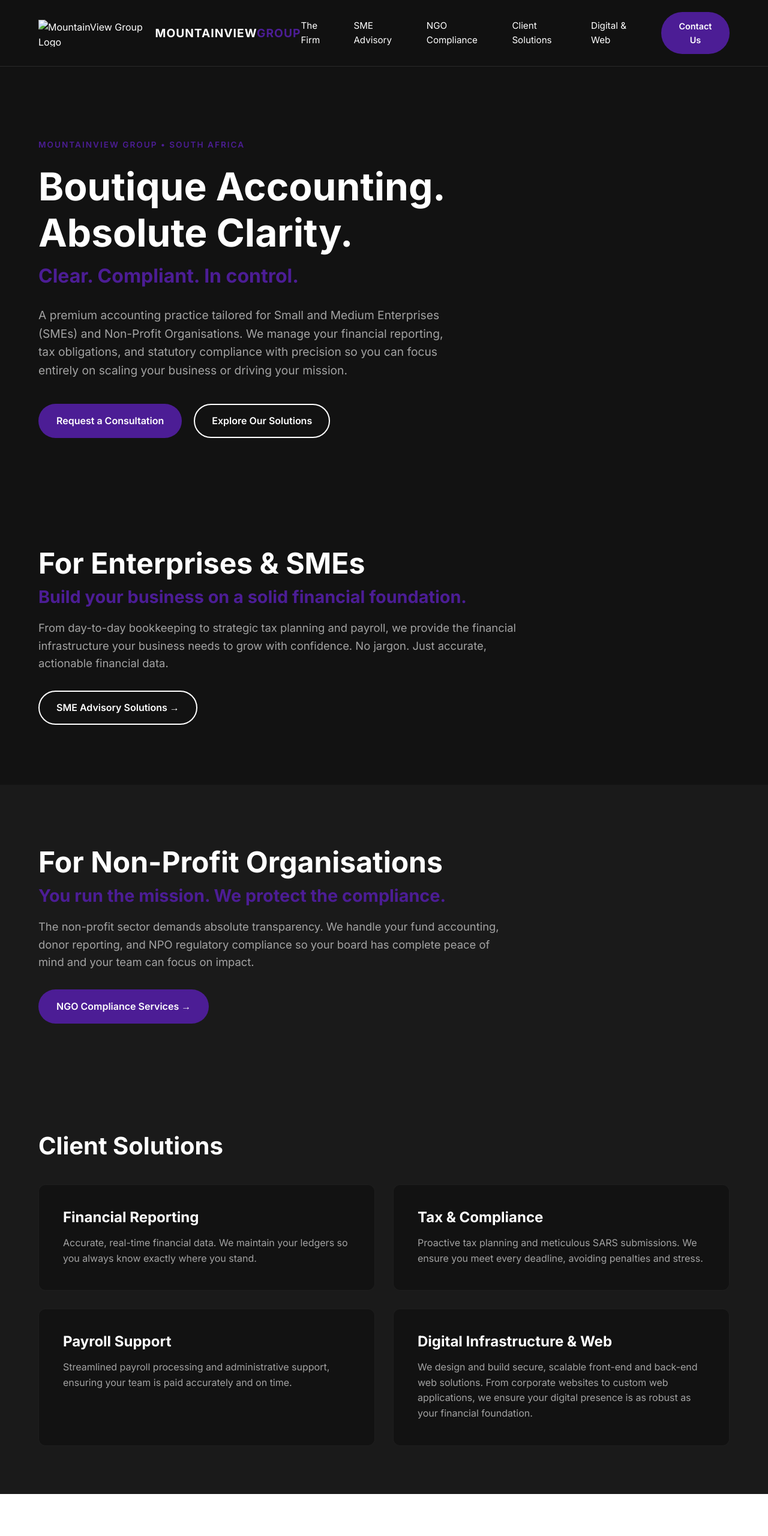
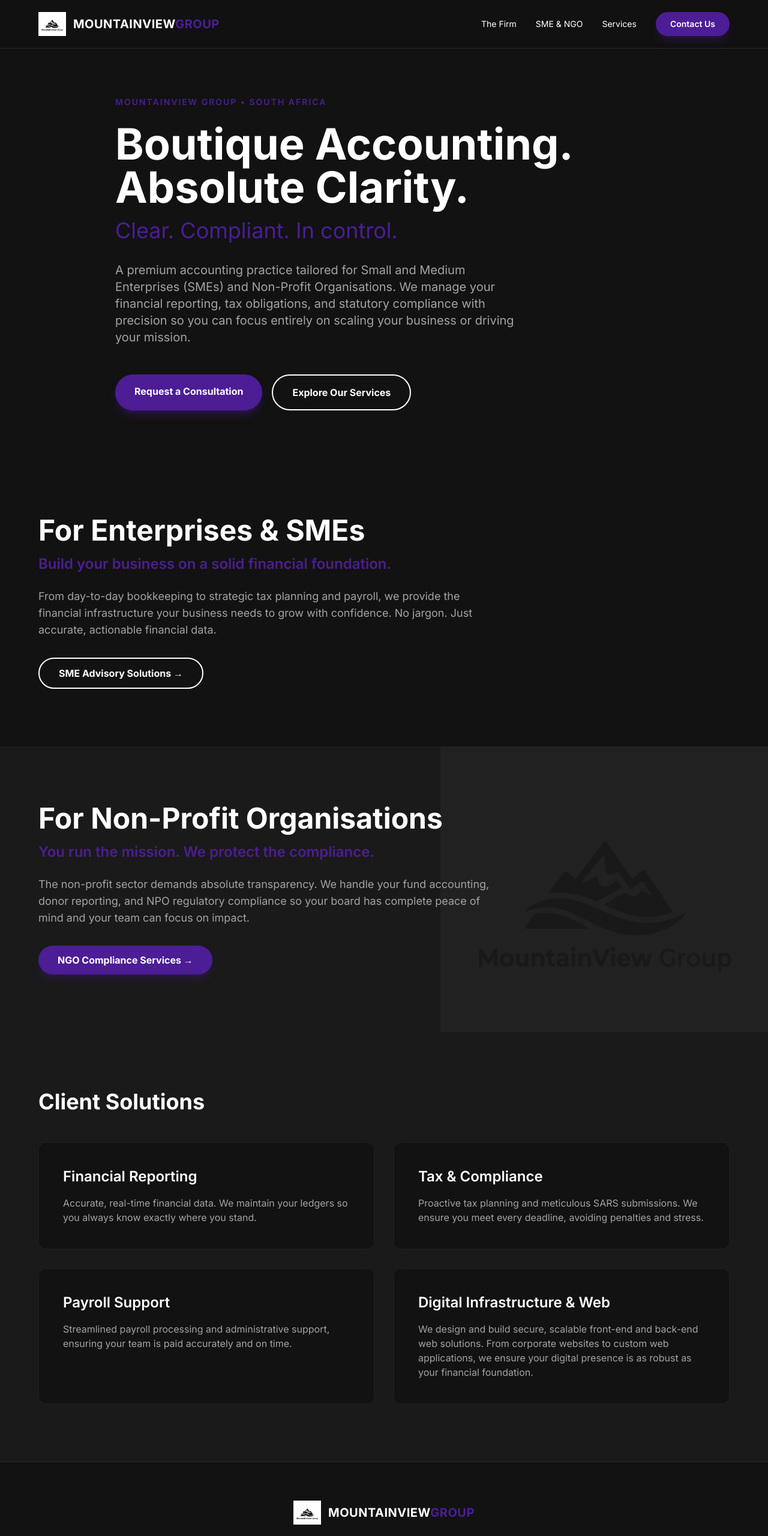
Before and after one commit to Nova-Nkosi/MountainView, a plain HTML site: page index.html in a window 1280 px wide. Shown: the top 2560 px of the page at 60% size. Drawn offline with nearby package versions, Linux system fonts and the light colour scheme.

Commit message:
Update index.html

```diff
--- a/index.html
+++ b/index.html
@@ -1,5 +1,5 @@
 <!DOCTYPE html>
-<html lang="en">
+<html lang="en" class="scroll-smooth">
 <head>
     <meta charset="UTF-8">
     <meta name="viewport" content="width=device-width, initial-scale=1.0">
@@ -11,10 +11,32 @@
     <link rel="preconnect" href="https://fonts.gstatic.com" crossorigin>
     <link href="https://fonts.googleapis.com/css2?family=Inter:wght@300;400;600;700&display=swap" rel="stylesheet">
 
-    <!-- Styles -->
-    <link rel="stylesheet" href="style.css">
+    <!-- Tailwind CSS -->
+    <script src="https://cdn.tailwindcss.com"></script>
 
-    <!-- CRISP CHAT BOT (Neo) -->
+    <!-- Tailwind Custom Config (Your Brand Colors) -->
+    <script>
+        tailwind.config = {
+            theme: {
+                extend: {
+                    colors: {
+                        brand: {
+                            black: '#121212',
+                            offblack: '#1a1a1a',
+                            purple: '#4C1D95',
+                            purplehover: '#6D28D9',
+                            gray: '#a3a3a3'
+                        }
+                    },
+                    fontFamily: {
+                        sans: ['Inter', 'sans-serif'],
+                    }
+                }
+            }
+        }
+    </script>
+
+    <!-- Crisp Chat Bot (Neo) -->
     <script type="text/javascript">
         window.$crisp=[];
         window.CRISP_WEBSITE_ID="f32d26fa-4728-4ec7-b701-8175384851f5";
@@ -26,149 +48,133 @@
             d.getElementsByTagName("head")[0].appendChild(s);
         })();
     </script>
+
+    <!-- Custom CSS for the Watermark -->
+    <style>
+        .watermark-bg {
+            background-image: url('logo.jpg'); /* Using your actual file name */
+            background-size: contain;
+            background-repeat: no-repeat;
+            background-position: right center;
+            opacity: 0.03;
+        }
+    </style>
 </head>
-<body>
+<body class="bg-brand-black text-white font-sans antialiased overflow-x-hidden">
 
     <!-- NAVIGATION -->
-    <nav class="navbar">
-        <div class="logo-container">
-            <!-- REPLACE WITH YOUR ACTUAL LOGO FILENAME -->
-            <img src="YOUR_LOGO_URL.png" alt="MountainView Group Logo" class="logo-img">
-            <span class="logo-text">MOUNTAINVIEW<span class="text-purple">GROUP</span></span>
+    <nav class="fixed w-full top-0 z-50 bg-brand-black/95 backdrop-blur-sm border-b border-white/10 px-[5%] py-5 flex justify-between items-center">
+        <!-- Logo -->
+        <a href="index.html" class="flex items-center gap-3 z-50">
+            <img src="logo.jpg" alt="MountainView Group Logo" class="h-10 w-auto">
+            <span class="font-bold text-xl tracking-wide">MOUNTAINVIEW<span class="text-brand-purple">GROUP</span></span>
+        </a>
+
+        <!-- Desktop Links -->
+        <div class="hidden md:flex items-center gap-8 text-sm">
+            <a href="who-we-are.html" class="hover:text-brand-purple transition-colors duration-300">The Firm</a>
+            <a href="smes-ngos.html" class="hover:text-brand-purple transition-colors duration-300">SME & NGO</a>
+            <a href="services.html" class="hover:text-brand-purple transition-colors duration-300">Services</a>
+            <a href="contact.html" class="bg-brand-purple hover:bg-brand-purplehover text-white px-6 py-2.5 rounded-full font-semibold transition-all duration-300 shadow-lg shadow-brand-purple/30">Contact Us</a>
         </div>
 
-        <!-- Desktop Links -->
-        <div class="nav-links">
-            <a href="#the-firm" class="nav-link">The Firm</a>
-            <a href="#sme-advisory" class="nav-link">SME Advisory</a>
-            <a href="#ngo-compliance" class="nav-link">NGO Compliance</a>
-            <a href="#client-solutions" class="nav-link">Client Solutions</a>
-            <a href="#digital" class="nav-link">Digital & Web</a>
-            <a href="#contact" class="btn btn-primary nav-btn">Contact Us</a>
-        </div>
-
-        <!-- Hamburger Icon (Mobile Only) -->
-        <button class="hamburger" id="hamburger-btn" aria-label="Open Menu">
-            <span></span>
-            <span></span>
-            <span></span>
+        <!-- Hamburger Icon (Mobile) -->
+        <button id="hamburger-btn" class="md:hidden z-50 flex flex-col gap-1.5 w-8" aria-label="Open Menu">
+            <span class="block h-0.5 w-full bg-white rounded-full"></span>
+            <span class="block h-0.5 w-full bg-white rounded-full"></span>
+            <span class="block h-0.5 w-full bg-white rounded-full"></span>
         </button>
     </nav>
 
     <!-- FULL SCREEN MOBILE MENU OVERLAY -->
-    <div class="mobile-menu" id="mobile-menu">
-        <button class="close-btn" id="close-btn" aria-label="Close Menu">&times;</button>
-        <div class="mobile-menu-links">
-            <a href="#the-firm" class="mobile-link">The Firm</a>
-            <a href="#sme-advisory" class="mobile-link">SME Advisory</a>
-            <a href="#ngo-compliance" class="mobile-link">NGO Compliance</a>
-            <a href="#client-solutions" class="mobile-link">Client Solutions</a>
-            <a href="#digital" class="mobile-link">Digital & Web</a>
-            <a href="#contact" class="btn btn-primary mobile-contact-btn">Contact Us</a>
+    <div id="mobile-menu" class="fixed inset-0 bg-brand-black z-40 flex flex-col justify-center items-center opacity-0 invisible transition-all duration-400 ease-in-out">
+        <button id="close-btn" class="absolute top-6 right-[5%] text-5xl text-white hover:text-brand-purple transition-colors">&times;</button>
+        <div class="flex flex-col items-center gap-8">
+            <a href="who-we-are.html" class="mobile-link text-3xl font-semibold hover:text-brand-purple transition-all duration-300 hover:scale-105">The Firm</a>
+            <a href="smes-ngos.html" class="mobile-link text-3xl font-semibold hover:text-brand-purple transition-all duration-300 hover:scale-105">SME & NGO</a>
+            <a href="services.html" class="mobile-link text-3xl font-semibold hover:text-brand-purple transition-all duration-300 hover:scale-105">Services</a>
+            <a href="contact.html" class="mobile-link mt-4 bg-brand-purple hover:bg-brand-purplehover text-white px-10 py-4 rounded-full font-bold text-xl transition-all duration-300 shadow-lg shadow-brand-purple/30">Contact Us</a>
         </div>
     </div>
 
     <!-- HERO SECTION -->
-    <section class="hero" id="the-firm">
-        <div class="hero-content">
-            <p class="pre-heading">MOUNTAINVIEW GROUP • SOUTH AFRICA</p>
-            <h1 class="main-heading">
-                Boutique Accounting.<br>
-                Absolute Clarity.
-            </h1>
-            <h2 class="sub-heading">Clear. Compliant. In control.</h2>
-            <p class="hero-text">
-                A premium accounting practice tailored for Small and Medium Enterprises (SMEs) and Non-Profit Organisations. We manage your financial reporting, tax obligations, and statutory compliance with precision so you can focus entirely on scaling your business or driving your mission.
-            </p>
+    <section id="the-firm" class="pt-40 pb-20 px-[5%] max-w-5xl mx-auto relative">
+        <p class="text-brand-purple font-semibold tracking-[2px] text-sm mb-6 uppercase">MOUNTAINVIEW GROUP • SOUTH AFRICA</p>
+        <h1 class="text-5xl md:text-7xl font-bold leading-[1.1] mb-4">
+            Boutique Accounting.<br>
+            Absolute Clarity.
+        </h1>
+        <h2 class="text-2xl md:text-4xl font-medium text-brand-purple mb-8">Clear. Compliant. In control.</h2>
+        <p class="text-lg md:text-xl text-brand-gray max-w-2xl mb-12 leading-relaxed">
+            A premium accounting practice tailored for Small and Medium Enterprises (SMEs) and Non-Profit Organisations. We manage your financial reporting, tax obligations, and statutory compliance with precision so you can focus entirely on scaling your business or driving your mission.
+        </p>
 
-            <div class="button-group">
-                <a href="#contact" class="btn btn-primary">Request a Consultation</a>
-                <a href="#client-solutions" class="btn btn-outline">Explore Our Solutions</a>
+        <div class="flex flex-col sm:flex-row gap-4">
+            <a href="contact.html" class="bg-brand-purple hover:bg-brand-purplehover text-white px-8 py-4 rounded-full font-bold text-center transition-all duration-300 transform hover:-translate-y-1 shadow-lg shadow-brand-purple/40">Request a Consultation</a>
+            <a href="services.html" class="border-2 border-white hover:border-brand-purple hover:text-brand-purple text-white px-8 py-4 rounded-full font-bold text-center transition-all duration-300 transform hover:-translate-y-1">Explore Our Services</a>
+        </div>
+    </section>
+
+    <!-- SME SECTION -->
+    <section id="sme-advisory" class="py-24 px-[5%] bg-brand-black">
+        <div class="max-w-4xl">
+            <h2 class="text-4xl md:text-5xl font-bold mb-4">For Enterprises & SMEs</h2>
+            <h3 class="text-2xl text-brand-purple mb-6 font-semibold">Build your business on a solid financial foundation.</h3>
+            <p class="text-lg text-brand-gray mb-8 max-w-3xl">From day-to-day bookkeeping to strategic tax planning and payroll, we provide the financial infrastructure your business needs to grow with confidence. No jargon. Just accurate, actionable financial data.</p>
+            <a href="contact.html" class="inline-block border-2 border-white hover:border-brand-purple hover:text-brand-purple px-8 py-3 rounded-full font-bold transition-all duration-300">SME Advisory Solutions &rarr;</a>
+        </div>
+    </section>
+
+    <!-- NGO SECTION (Watermark) -->
+    <section id="ngo-compliance" class="py-24 px-[5%] bg-brand-offblack relative overflow-hidden">
+        <div class="absolute inset-0 watermark-bg z-0"></div>
+        <div class="relative z-10 max-w-4xl">
+            <h2 class="text-4xl md:text-5xl font-bold mb-4">For Non-Profit Organisations</h2>
+            <h3 class="text-2xl text-brand-purple mb-6 font-semibold">You run the mission. We protect the compliance.</h3>
+            <p class="text-lg text-brand-gray mb-8 max-w-3xl">The non-profit sector demands absolute transparency. We handle your fund accounting, donor reporting, and NPO regulatory compliance so your board has complete peace of mind and your team can focus on impact.</p>
+            <a href="contact.html" class="inline-block bg-brand-purple hover:bg-brand-purplehover text-white px-8 py-3 rounded-full font-bold transition-all duration-300 shadow-lg shadow-brand-purple/30">NGO Compliance Services &rarr;</a>
+        </div>
+    </section>
+
+    <!-- CLIENT SOLUTIONS (Grid) -->
+    <section id="client-solutions" class="py-24 px-[5%] bg-brand-offblack">
+        <h2 class="text-4xl font-bold mb-12">Client Solutions</h2>
+        <div class="grid grid-cols-1 md:grid-cols-2 gap-8">
+
+            <!-- Card 1 -->
+            <div class="bg-brand-black p-10 rounded-xl border border-white/5 hover:border-brand-purple transition-all duration-300 hover:-translate-y-2 hover:shadow-2xl hover:shadow-black/50">
+                <h3 class="text-2xl font-semibold mb-4">Financial Reporting</h3>
+                <p class="text-brand-gray">Accurate, real-time financial data. We maintain your ledgers so you always know exactly where you stand.</p>
+            </div>
+
+            <!-- Card 2 -->
+            <div class="bg-brand-black p-10 rounded-xl border border-white/5 hover:border-brand-purple transition-all duration-300 hover:-translate-y-2 hover:shadow-2xl hover:shadow-black/50">
+                <h3 class="text-2xl font-semibold mb-4">Tax & Compliance</h3>
+                <p class="text-brand-gray">Proactive tax planning and meticulous SARS submissions. We ensure you meet every deadline, avoiding penalties and stress.</p>
+            </div>
+
+            <!-- Card 3 -->
+            <div class="bg-brand-black p-10 rounded-xl border border-white/5 hover:border-brand-purple transition-all duration-300 hover:-translate-y-2 hover:shadow-2xl hover:shadow-black/50">
+                <h3 class="text-2xl font-semibold mb-4">Payroll Support</h3>
+                <p class="text-brand-gray">Streamlined payroll processing and administrative support, ensuring your team is paid accurately and on time.</p>
+            </div>
+
+            <!-- Card 4 (Digital) -->
+            <div id="digital" class="bg-brand-black p-10 rounded-xl border border-white/5 hover:border-brand-purple transition-all duration-300 hover:-translate-y-2 hover:shadow-2xl hover:shadow-black/50">
+                <h3 class="text-2xl font-semibold mb-4">Digital Infrastructure & Web</h3>
+                <p class="text-brand-gray">We design and build secure, scalable front-end and back-end web solutions. From corporate websites to custom web applications, we ensure your digital presence is as robust as your financial foundation.</p>
             </div>
         </div>
     </section>
 
-    <!-- SME SECTION -->
-    <section id="sme-advisory" class="split-section dark-bg">
-        <div class="split-content">
-            <h2>For Enterprises & SMEs</h2>
-            <h3 class="text-purple">Build your business on a solid financial foundation.</h3>
-            <p>From day-to-day bookkeeping to strategic tax planning and payroll, we provide the financial infrastructure your business needs to grow with confidence. No jargon. Just accurate, actionable financial data.</p>
-            <a href="#contact" class="btn btn-outline">SME Advisory Solutions &rarr;</a>
-        </div>
-    </section>
-
-    <!-- NGO SECTION -->
-    <section id="ngo-compliance" class="split-section watermark-section">
-        <div class="watermark-overlay"></div>
-        <div class="split-content relative-z">
-            <h2>For Non-Profit Organisations</h2>
-            <h3 class="text-purple">You run the mission. We protect the compliance.</h3>
-            <p>The non-profit sector demands absolute transparency. We handle your fund accounting, donor reporting, and NPO regulatory compliance so your board has complete peace of mind and your team can focus on impact.</p>
-            <a href="#contact" class="btn btn-primary">NGO Compliance Services &rarr;</a>
-        </div>
-    </section>
-
-    <!-- SERVICES SECTION (Client Solutions) -->
-    <section id="client-solutions" class="services-section">
-        <div class="section-header">
-            <h2>Client Solutions</h2>
-        </div>
-        <div class="grid-container">
-            <div class="service-card">
-                <h3>Financial Reporting</h3>
-                <p>Accurate, real-time financial data. We maintain your ledgers so you always know exactly where you stand.</p>
+    <!-- FOOTER -->
+    <footer class="bg-brand-black py-16 px-[5%] text-center border-t border-white/10 relative overflow-hidden">
+        <div class="relative z-10 flex flex-col items-center">
+            <div class="flex items-center gap-3 mb-6">
+                <img src="logo.jpg" alt="Logo" class="h-10 w-auto">
+                <span class="font-bold text-xl tracking-wide">MOUNTAINVIEW<span class="text-brand-purple">GROUP</span></span>
             </div>
-            <div class="service-card">
-                <h3>Tax & Compliance</h3>
-                <p>Proactive tax planning and meticulous SARS submissions. We ensure you meet every deadline, avoiding penalties and stress.</p>
-            </div>
-            <div class="service-card">
-                <h3>Payroll Support</h3>
-                <p>Streamlined payroll processing and administrative support, ensuring your team is paid accurately and on time.</p>
-            </div>
-
-            <!-- DIGITAL & WEB SERVICE CARD -->
-            <div class="service-card" id="digital">
-                <h3>Digital Infrastructure & Web</h3>
-                <p>We design and build secure, scalable front-end and back-end web solutions. From corporate websites to custom web applications, we ensure your digital presence is as robust as your financial foundation.</p>
-            </div>
-        </div>
-    </section>
-
-    <!-- CONTACT SECTION -->
-    <section id="contact" class="contact-section">
-        <div class="contact-content">
-            <h2>Let's discuss your requirements.</h2>
-            <p>Submit an enquiry and a member of our team will be in touch.</p>
-
-            <!-- FORMSPREE FORM -->
-            <form action="https://formspree.io/f/mnpdworp" method="POST" class="contact-form">
-                <div class="form-group">
-                    <label for="name">Name</label>
-                    <input type="text" id="name" name="name" required>
-                </div>
-                <div class="form-group">
-                    <label for="email">Email</label>
-                    <input type="email" id="email" name="_replyto" required>
-                </div>
-                <div class="form-group">
-                    <label for="message">Message</label>
-                    <textarea id="message" name="message" rows="5" required></textarea>
-                </div>
-                <button type="submit" class="btn btn-primary full-width-btn">Submit Enquiry</button>
-            </form>
-        </div>
-    </section>
-
-    <!-- FOOTER -->
-    <footer class="footer">
-        <div class="footer-content">
-            <div class="logo-container">
-                <img src="YOUR_LOGO_URL.png" alt="Logo" class="logo-img">
-                <span class="logo-text">MOUNTAINVIEW<span class="text-purple">GROUP</span></span>
-            </div>
-            <p>&copy; 2024 MountainView Group. All rights reserved.</p>
+            <p class="text-brand-gray text-sm">&copy; 2024 MountainView Group. All rights reserved.</p>
         </div>
     </footer>
 
@@ -177,20 +183,25 @@
         const hamburgerBtn = document.getElementById('hamburger-btn');
         const closeBtn = document.getElementById('close-btn');
         const mobileMenu = document.getElementById('mobile-menu');
-        const mobileLinks = document.querySelectorAll('.mobile-link, .mobile-contact-btn');
+        const mobileLinks = document.querySelectorAll('.mobile-link');
 
+        // Toggle Menu
         hamburgerBtn.addEventListener('click', () => {
-            mobileMenu.classList.add('active');
+            mobileMenu.classList.remove('opacity-0', 'invisible');
+            mobileMenu.classList.add('opacity-100', 'visible');
         });
 
-        closeBtn.addEventListener('click', () => {
-            mobileMenu.classList.remove('active');
-        });
+        // Close Menu
+        const closeMenu = () => {
+            mobileMenu.classList.remove('opacity-100', 'visible');
+            mobileMenu.classList.add('opacity-0', 'invisible');
+        };
 
+        closeBtn.addEventListener('click', closeMenu);
+
+        // Close menu when a link is clicked
         mobileLinks.forEach(link => {
-            link.addEventListener('click', () => {
-                mobileMenu.classList.remove('active');
-            });
+            link.addEventListener('click', closeMenu);
         });
     </script>
 </body>
```
